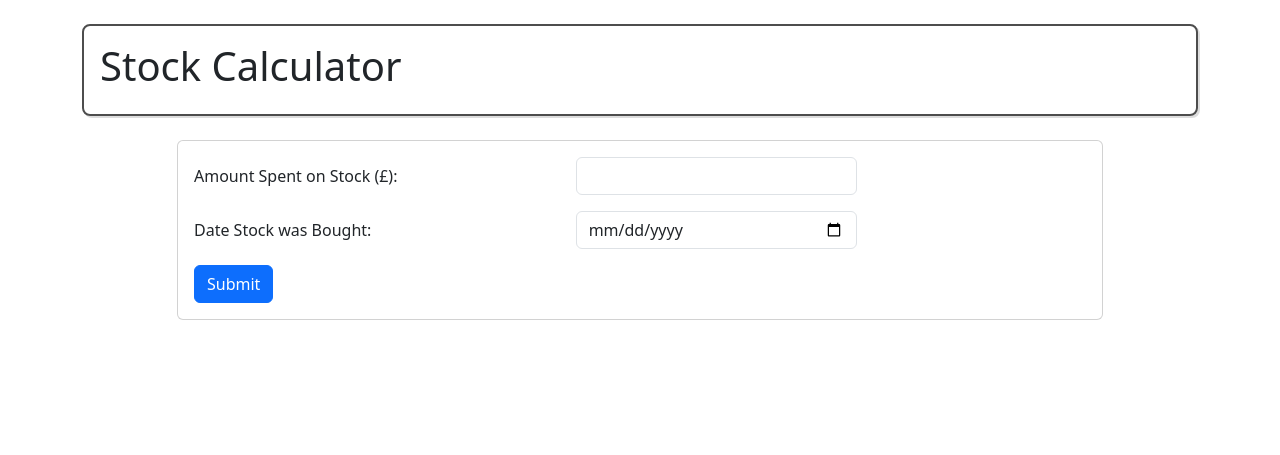
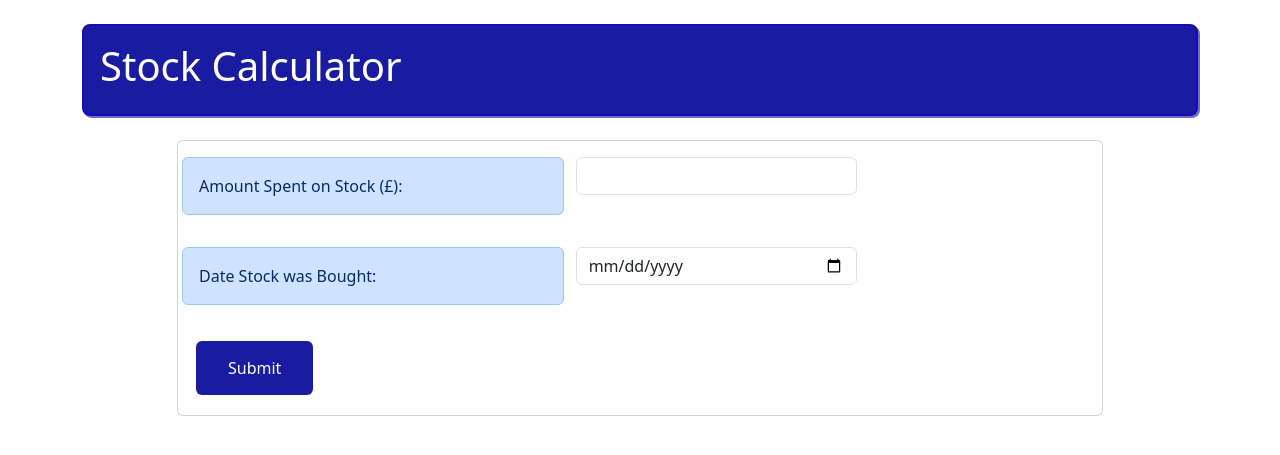
Before and after one commit to alimmeek/arm-hackathon, a Django app: page / in a window 1280 px wide. Shown: the top 455 px of the page. Run offline with Django 4.2, Linux system fonts and the light colour scheme.

Commit message:
make it prettier

```diff
--- a/task-3/stock_calculator/templates/dashboard.html
+++ b/task-3/stock_calculator/templates/dashboard.html
@@ -10,7 +10,7 @@
     <div class="container mt-4">
         <div class="row">
             <div class="col-12">
-                <div style="padding: 16px; box-shadow: 2px 2px rgba(0, 0, 0, 0.135); border: 2px solid rgb(77, 77, 77); border-radius: 8px;">
+                <div style="padding: 16px; background-color: rgba(25, 27, 161); color:white; box-shadow: 2px 2px rgba(25, 27, 161, 0.626); border: 2px solid rgb(22, 10, 186); border-radius: 8px;">
                     <h1>Stock Calculator</h1>
                 </div>
             </div>
@@ -35,13 +35,13 @@
                         <form method="POST" action="{% url 'dashboard' %}">
                             {% csrf_token %}
                             <div class="row mb-3">
-                                <label for="amount" class="col-sm-5 col-form-label">Amount Spent on Stock (£):</label>
+                                <label for="amount" class="col-sm-5 col-form-label alert alert-primary">Amount Spent on Stock (£):</label>
                                 <div class="col-sm-4">
                                     <input type="number" class="form-control" id="amount" name="amount" step=".01">
                                 </div>
                             </div>
                             <div class="row mb-3">
-                                <label for="date" class="col-sm-5 col-form-label">Date Stock was Bought:</label>
+                                <label for="date" class="col-sm-5 col-form-label alert alert-primary">Date Stock was Bought:</label>
                                 <div class="col-sm-4">
                                     <input type="date" class="form-control" id="date" name="date">
                                 </div>
@@ -55,7 +55,7 @@
                                 </div>
                             </div>
                             {% endif %}
-                            <button class="btn btn-primary" type="submit">Submit</button>
+                            <button class="btn btn-primary  button" type="submit">Submit</button>
                         </form>
                     </div>
                 </div>
@@ -64,4 +64,42 @@
     </div>
     <script src="https://cdn.jsdelivr.net/npm/bootstrap@5.3.3/dist/js/bootstrap.bundle.min.js" integrity="sha384-YvpcrYf0tY3lHB60NNkmXc5s9fDVZLESaAA55NDzOxhy9GkcIdslK1eN7N6jIeHz" crossorigin="anonymous"></script>
   </body>
+
+  <style>
+    .button {
+        background-color: rgb(25, 27, 161); ; /* Green */
+        border: none;
+        color: white;
+        padding: 15px 32px;
+        text-align: center;
+        text-decoration: none;
+        display: inline-block;
+        font-size: 16px;
+        margin: 4px 2px;
+        cursor: pointer;
+    }
+
+
+
+    </style>
+
+<style>
+    .label {
+        /*background-color: rgb(25, 27, 161); ; /* Green */
+        border: none;
+        color: white;
+        padding: 15px 32px;
+        text-align: center;
+        text-decoration: none;
+        display: inline-block;
+        font-size: 16px;
+        margin: 4px 2px;
+        cursor: pointer;
+    }
+    </style>
+
 </html>
+
+
+
+</html>
```
